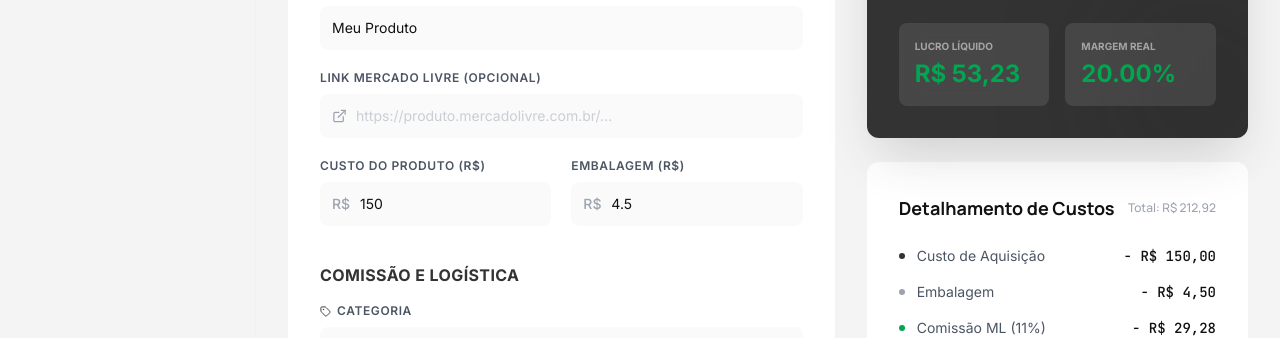
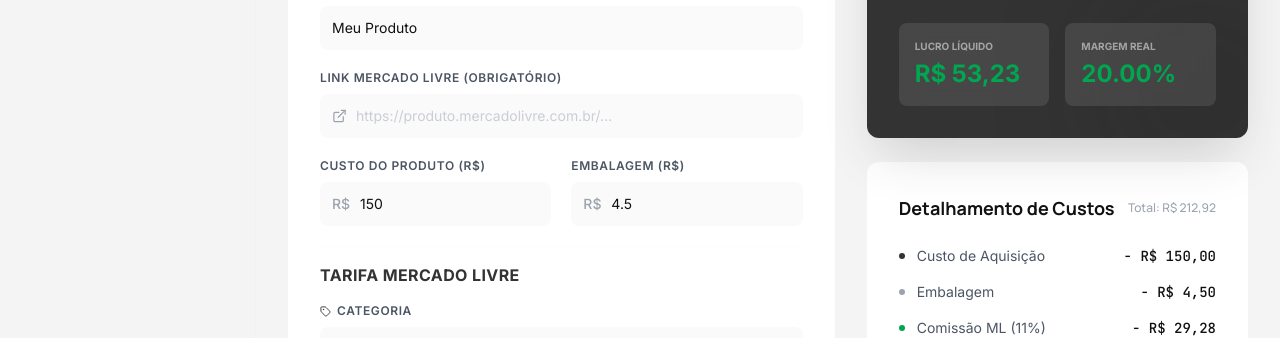
Before and after one commit to viniholanda/melicalc-precificacao, a React (Vite) app: page / in a window 1280 px wide. Shown: the part 314-652 px from the top of the page. Built offline with nearby package versions, Linux system fonts and the light colour scheme.

Commit message:
feat: enforce required fields before saving and update Tarifa nomenclature

```diff
--- a/src/App.tsx
+++ b/src/App.tsx
@@ -257,6 +257,17 @@ export default function App() {
   };
 
   const saveRecord = () => {
+    const missingFields: string[] = [];
+    if (!product.name.trim() || product.name === 'Novo Produto') missingFields.push('Nome do Produto');
+    if (!product.link.trim()) missingFields.push('Link Mercado Livre');
+    if (product.cost <= 0) missingFields.push('Custo do Produto');
+    if (product.categoryTax <= 0) missingFields.push('Tarifa Mercado Livre (%)');
+
+    if (missingFields.length > 0) {
+      alert(`Por favor, preencha os seguintes campos antes de adicionar o produto:\n\n- ${missingFields.join('\n- ')}`);
+      return;
+    }
+
     const record: SavedRecord = {
       id: Date.now().toString(),
       name: product.name,
@@ -435,7 +446,7 @@ export default function App() {
 
                   {/* Link */}
                   <div>
-                    <label className="label-text">Link Mercado Livre (Opcional)</label>
+                    <label className="label-text">Link Mercado Livre (Obrigatório)</label>
                     <div className="relative">
                       <ExternalLink size={15} className="absolute left-3 top-1/2 -translate-y-1/2 text-outline" />
                       <input
@@ -468,7 +479,7 @@ export default function App() {
 
                   {/* Category & Commission */}
                   <div className="pt-4 border-t border-outline-variant/10">
-                    <h4 className="text-base font-extrabold text-primary mb-4 uppercase tracking-wide">Comissão e Logística</h4>
+                    <h4 className="text-base font-extrabold text-primary mb-4 uppercase tracking-wide">Tarifa Mercado Livre</h4>
                     <CategorySelector
                       currentCommission={product.categoryTax}
                       onSelectCategory={(commission) => setProducts(prev => prev.map(p => p.id === selectedId ? { ...p, categoryTax: commission } : p))}
@@ -662,7 +673,7 @@ export default function App() {
                           <th className="pb-3 px-2 w-[100px]">Link</th>
                           <th className="pb-3 px-2 text-right">Custo</th>
                           <th className="pb-3 px-2 text-right">Embal.</th>
-                          <th className="pb-3 px-2 text-right">Comissão%</th>
+                          <th className="pb-3 px-2 text-right">Tarifa%</th>
                           <th className="pb-3 px-2 text-right">Imposto%</th>
                           <th className="pb-3 px-2 text-right">Margem%</th>
                           <th className="pb-3 px-2 text-right">Preço Venda</th>
```
